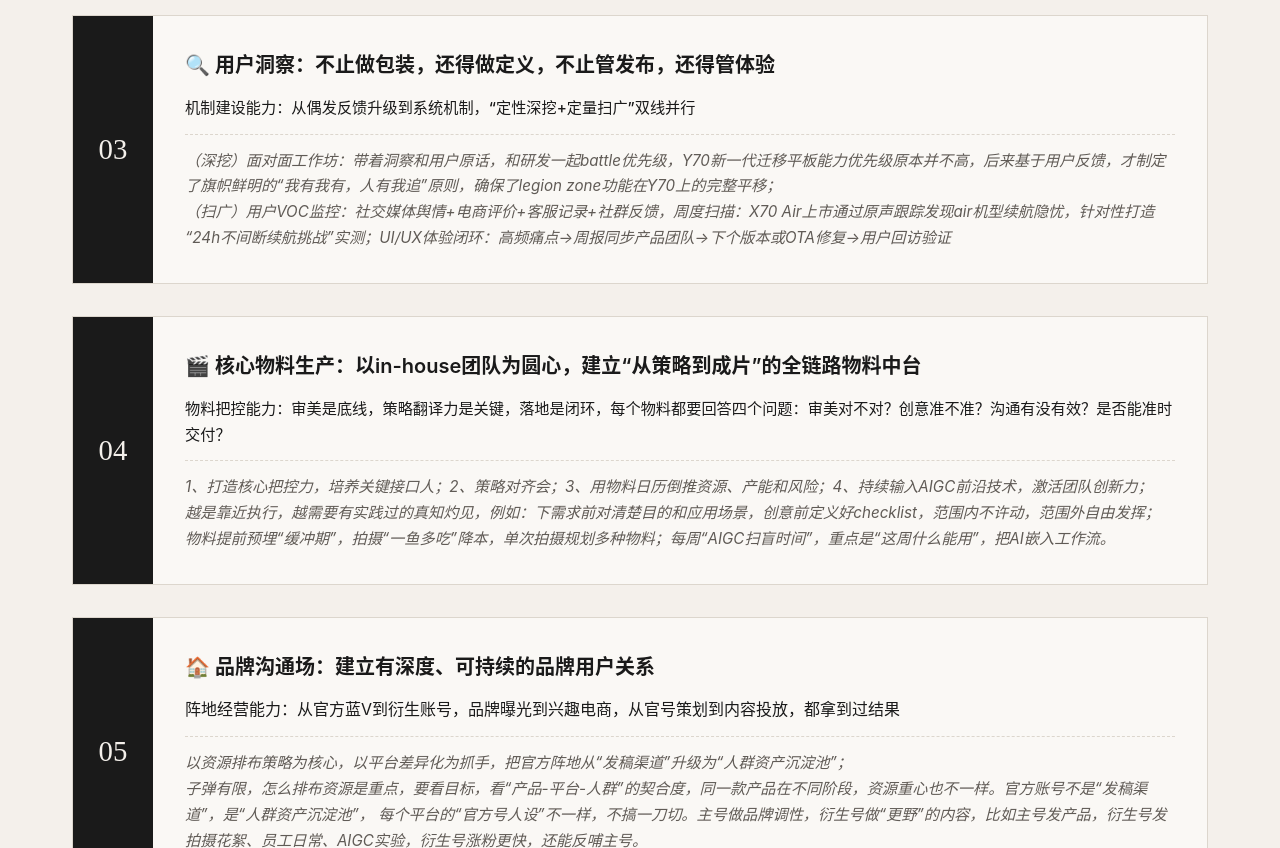
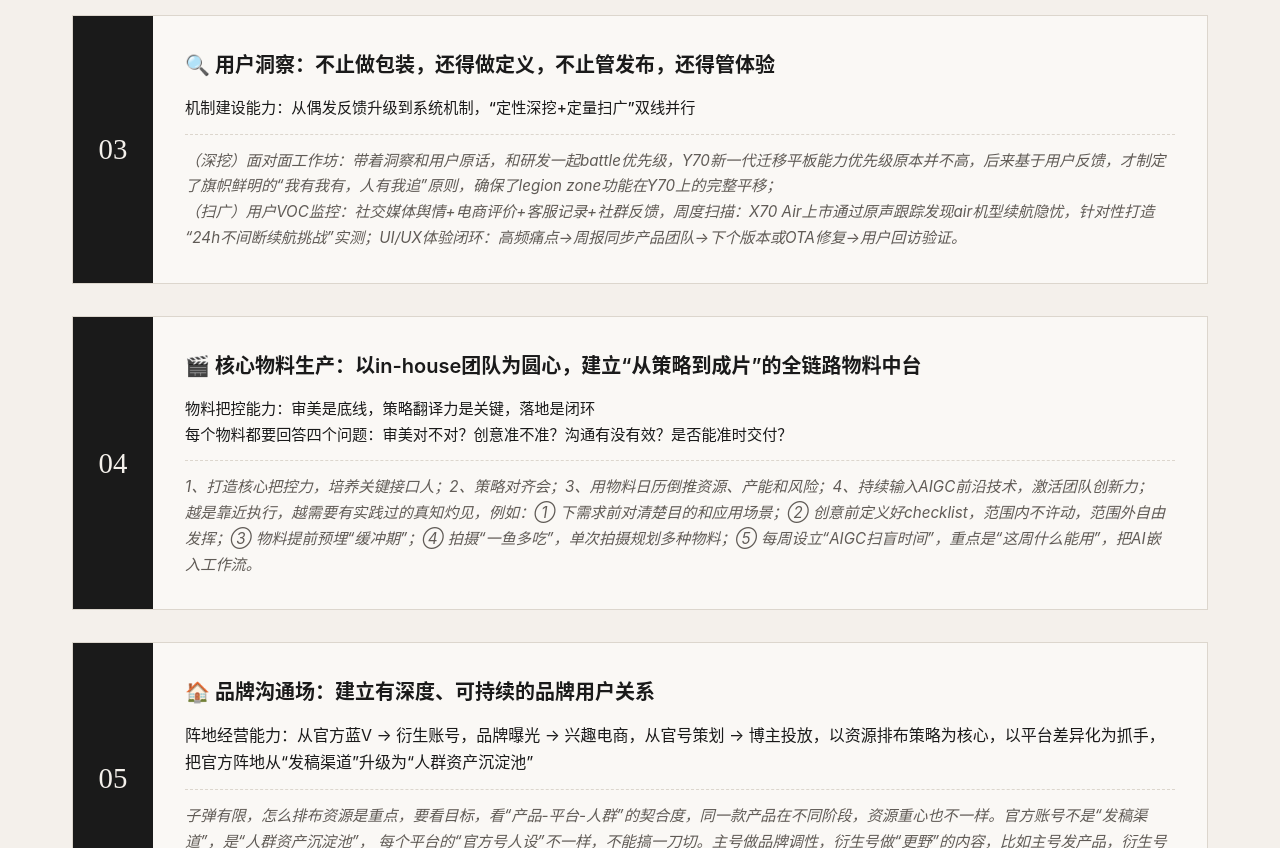
Before and after one commit to KaydenG-Git/KaydenGao_DigitalProfile, a plain HTML site: page index.html in a window 1280 px wide. Shown: the part 3420-4268 px from the top of the page. Drawn offline with Linux system fonts and the light colour scheme.

Commit message:
Update index.html

```diff
--- a/index.html
+++ b/index.html
@@ -567,7 +567,8 @@
         <section id="advantages">
             <h2 class="section-header">个人优势及项目介绍</h2>
             <p style="color: var(--text-muted); margin-bottom: 2.5rem; max-width: 700px;">
-                专注于智能硬件领域的新品发布整合营销，核心能力在于<strong>将硬核产品技术重构为高效的市场沟通</strong>以下为操盘的核心项目，均以实现业务增长与用户共鸣为目标：
+                专注于智能硬件领域的新品发布整合营销，核心能力在于<strong>将硬核产品技术重构为高效的市场沟通</strong><br>
+                以下为曾操盘的核心项目，均以实现业务增长与用户共鸣为目标：
             </p>
 
             <div class="advantages-grid">
@@ -668,7 +669,7 @@
                         <p style="font-size: 0.95rem; font-weight: 500;">机制建设能力：从偶发反馈升级到系统机制，“定性深挖+定量扫广”双线并行</p>
                         <div class="method-placeholder">
                          （深挖）面对面工作坊：带着洞察和用户原话，和研发一起battle优先级，Y70新一代迁移平板能力优先级原本并不高，后来基于用户反馈，才制定了旗帜鲜明的“我有我有，人有我追”原则，确保了legion zone功能在Y70上的完整平移；<br>
-                         （扫广）用户VOC监控：社交媒体舆情+电商评价+客服记录+社群反馈，周度扫描：X70 Air上市通过原声跟踪发现air机型续航隐忧，针对性打造“24h不间断续航挑战”实测；UI/UX体验闭环：高频痛点→周报同步产品团队→下个版本或OTA修复→用户回访验证
+                         （扫广）用户VOC监控：社交媒体舆情+电商评价+客服记录+社群反馈，周度扫描：X70 Air上市通过原声跟踪发现air机型续航隐忧，针对性打造“24h不间断续航挑战”实测；UI/UX体验闭环：高频痛点→周报同步产品团队→下个版本或OTA修复→用户回访验证。
                         </div>
                     </div>
                 </div>
@@ -677,12 +678,13 @@
                     <div class="method-index">04</div>
                     <div class="method-content">
                         <div class="method-title">🎬 核心物料生产：以in-house团队为圆心，建立“从策略到成片”的全链路物料中台</div>
-                        <p style="font-size: 0.95rem; font-weight: 500;">物料把控能力：审美是底线，策略翻译力是关键，落地是闭环，每个物料都要回答四个问题：审美对不对？创意准不准？沟通有没有效？是否能准时交付？
+                        <p style="font-size: 0.95rem; font-weight: 500;">物料把控能力：审美是底线，策略翻译力是关键，落地是闭环<br>
+                            每个物料都要回答四个问题：审美对不对？创意准不准？沟通有没有效？是否能准时交付？
 
 </p>
                         <div class="method-placeholder">
                             1、打造核心把控力，培养关键接口人；2、策略对齐会；3、用物料日历倒推资源、产能和风险；4、持续输入AIGC前沿技术，激活团队创新力；<br>
-                            越是靠近执行，越需要有实践过的真知灼见，例如：下需求前对清楚目的和应用场景，创意前定义好checklist，范围内不许动，范围外自由发挥；物料提前预埋“缓冲期”，拍摄“一鱼多吃”降本，单次拍摄规划多种物料；每周“AIGC扫盲时间”，重点是“这周什么能用”，把AI嵌入工作流。
+                            越是靠近执行，越需要有实践过的真知灼见，例如：① 下需求前对清楚目的和应用场景；② 创意前定义好checklist，范围内不许动，范围外自由发挥；③ 物料提前预埋“缓冲期”；④ 拍摄“一鱼多吃”，单次拍摄规划多种物料；⑤ 每周设立“AIGC扫盲时间”，重点是“这周什么能用”，把AI嵌入工作流。
                         </div>
                     </div>
                 </div>
@@ -691,10 +693,9 @@
                     <div class="method-index">05</div>
                     <div class="method-content">
                         <div class="method-title">🏠 品牌沟通场：建立有深度、可持续的品牌用户关系</div>
-                        <p style="font-size: 0.95rem; font-weight: 500;"></p>阵地经营能力：从官方蓝V到衍生账号，品牌曝光到兴趣电商，从官号策划到内容投放，都拿到过结果
+                        <p style="font-size: 0.95rem; font-weight: 500;"></p>阵地经营能力：从官方蓝V → 衍生账号，品牌曝光 → 兴趣电商，从官号策划 → 博主投放，以资源排布策略为核心，以平台差异化为抓手，把官方阵地从“发稿渠道”升级为“人群资产沉淀池”
                         <div class="method-placeholder">
-                            以资源排布策略为核心，以平台差异化为抓手，把官方阵地从“发稿渠道”升级为“人群资产沉淀池”；<br>
-                            子弹有限，怎么排布资源是重点，要看目标，看“产品-平台-人群”的契合度，同一款产品在不同阶段，资源重心也不一样。官方账号不是“发稿渠道”，是“人群资产沉淀池”， 每个平台的“官方号人设”不一样，不搞一刀切。主号做品牌调性，衍生号做“更野”的内容，比如主号发产品，衍生号发拍摄花絮、员工日常、AIGC实验，衍生号涨粉更快，还能反哺主号。
+                            子弹有限，怎么排布资源是重点，要看目标，看“产品-平台-人群”的契合度，同一款产品在不同阶段，资源重心也不一样。官方账号不是“发稿渠道”，是“人群资产沉淀池”， 每个平台的“官方号人设”不一样，不能搞一刀切。主号做品牌调性，衍生号做“更野”的内容，比如主号发产品，衍生号发拍摄花絮、员工日常、AIGC实验，衍生号涨粉更快，还能反哺主号。
                         </div>
                     </div>
                 </div>
```
